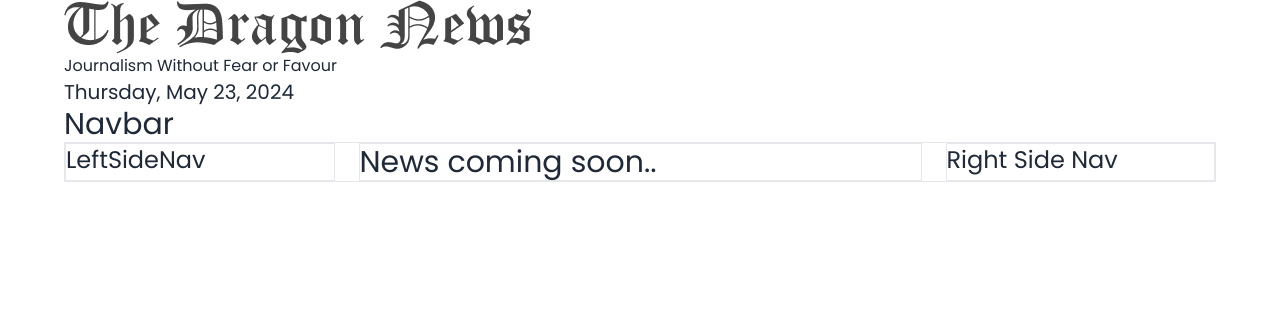
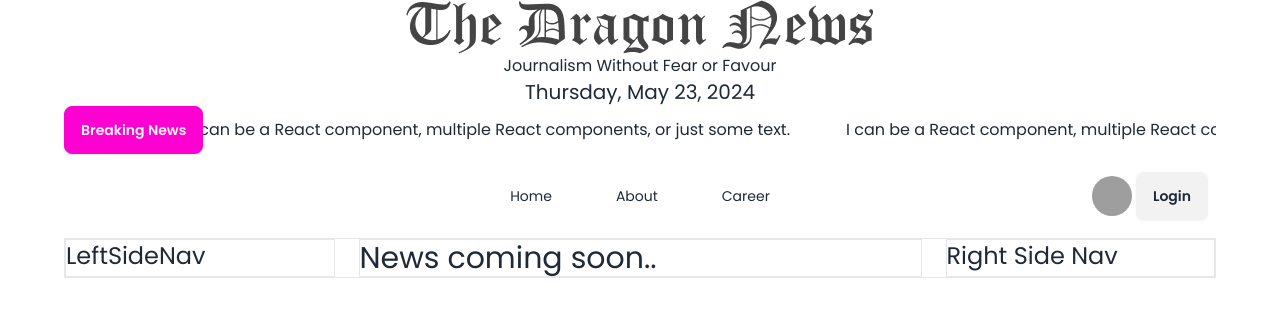
Before and after one commit to alamin71/daily-news-today, a React (Vite) app: page / in a window 1280 px wide. Shown: the top 316 px of the page. Built offline with nearby package versions, Linux system fonts and the light colour scheme; grey boxes are pictures that could not be loaded.

Commit message:
Breaking News Slider Using React Marquee And Navbar

```diff
--- a/package.json
+++ b/package.json
@@ -16,6 +16,7 @@
     "moment": "^2.30.1",
     "react": "^18.2.0",
     "react-dom": "^18.2.0",
+    "react-fast-marquee": "^1.6.4",
     "react-router-dom": "^6.23.1",
     "sort-by": "^1.2.0"
   },
--- /dev/null
+++ b/src/pages/Home/BreakingNews.jsx
@@ -0,0 +1,16 @@
+import Marquee from "react-fast-marquee";
+import { Link } from "react-router-dom";
+const BreakingNews = () => {
+    return (
+        <div className="flex">
+            <button className="btn btn-secondary">Breaking News</button>
+            <Marquee pauseOnHover={true} speed={100}>
+                <Link className="mr-14" to="/">I can be a React component, multiple React components,......</Link>
+                <Link className="mr-14" to="/">I can be a React component, multiple React components, or just some text.</Link>
+                <Link className="mr-14" to="/">I can be a React component, multiple React components, .......</Link>
+            </Marquee>
+        </div>
+    );
+};
+
+export default BreakingNews;
--- a/src/pages/Home/Home.jsx
+++ b/src/pages/Home/Home.jsx
@@ -2,12 +2,14 @@ import Header from "../shared/header/Header";
 import LeftSideNav from "../shared/leftsidenav/LeftSideNav";
 import Navbar from "../shared/navbar/Navbar";
 import RightSideNav from "../shared/rightsidenav/RightSideNav";
+import BreakingNews from "./BreakingNews";
 
 
 const Home = () => {
     return (
         <div>
             <Header></Header>
+            <BreakingNews></BreakingNews>
             <Navbar></Navbar>
             <div className="border grid grid-cols-1 lg:grid-cols-4 gap-6">
                 <div className=" border">
--- a/src/pages/shared/header/Header.jsx
+++ b/src/pages/shared/header/Header.jsx
@@ -4,8 +4,8 @@ import moment from 'moment';
 
 const Header = () => {
     return (
-        <div>
-            <img src={logo} alt="" />
+        <div className='text-center'>
+            <img className='mx-auto' src={logo} alt="" />
              <p>Journalism Without Fear or Favour</p>
              <p className='text-xl'>{moment().format("dddd, MMMM D, YYYY")}</p>
         </div>
--- a/src/pages/shared/navbar/Navbar.jsx
+++ b/src/pages/shared/navbar/Navbar.jsx
@@ -1,8 +1,38 @@
+import { Link } from "react-router-dom";
+import userDefaultpic from '../../../assets/user.png'
 
 const Navbar = () => {
+    const navLinks = <>
+        <li><Link to="/home"><li><a>Home</a></li></Link></li>
+        <li><Link to="/about"><li><a>About</a></li></Link></li>
+        <li><Link to="/career"><li><a>Career</a></li></Link></li>
+    </>
     return (
-        <div>
-            <h2 className="text-3xl">Navbar</h2>
+        <div className="navbar bg-base-100">
+            <div className="navbar-start">
+                <div className="dropdown">
+                    <div tabIndex={0} role="button" className="btn btn-ghost lg:hidden">
+                        <svg xmlns="http://www.w3.org/2000/svg" className="h-5 w-5" fill="none" viewBox="0 0 24 24" stroke="currentColor"><path strokeLinecap="round" strokeLinejoin="round" strokeWidth="2" d="M4 6h16M4 12h8m-8 6h16" /></svg>
+                    </div>
+                    <ul tabIndex={0} className="menu menu-sm dropdown-content mt-3 z-[1] p-2 shadow bg-base-100 rounded-box w-52">
+                        {navLinks}
+                    </ul>
+                </div>
+
+            </div>
+            <div className="navbar-center hidden lg:flex">
+                <ul className="menu menu-horizontal px-1">
+                    {navLinks}
+                </ul>
+            </div>
+            <div className="navbar-end">
+                <div tabIndex={0} role="button" className="btn btn-ghost btn-circle avatar">
+                    <div className="w-10 rounded-full">
+                        <img alt="Tailwind CSS Navbar component" src={userDefaultpic}/>
+                    </div>
+                </div>
+                <Link className="btn">Login</Link>
+            </div>
         </div>
     );
 };
```
Also changed, not shown: 1 other file (tests, documents, lock files or other folders).
